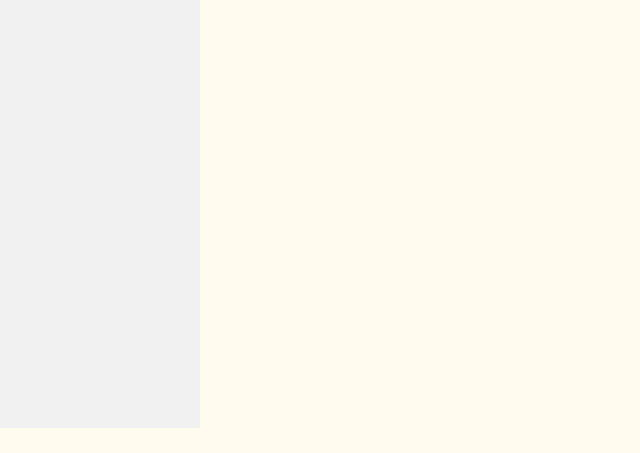
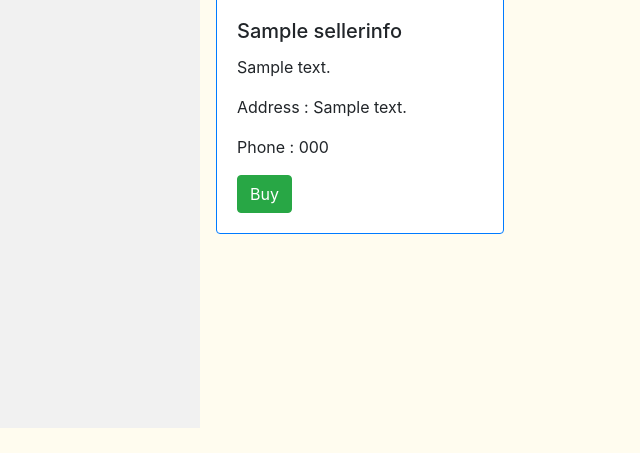
Before and after one commit to Michelle-Vava/ShareEats, a Django app: page /buyer/restaurants in a window 1280 px wide. Shown: the part 372-825 px from the top of the page, without its empty margins (0-640 px from the left). Run offline with Django 4.2, Linux system fonts and the light colour scheme; tables that the repository leaves empty hold one stand-in row (values such as "Sample post"); parts of the project's set-up code (start-up, migrations or seed data) failed here and were passed over; some libraries are stand-ins or nearby versions.

Commit message:
Restaurants dashboard finished.

```diff
--- a/develop/forms.py
+++ b/develop/forms.py
@@ -147,7 +147,7 @@ class SellerSettings(forms.ModelForm):
 class searchrestaurant(forms.Form):
     name = forms.CharField(max_length=100,
                            widget= forms.TextInput
-                           (attrs={'placeholder':'Restaurants or Dishes'}), required=True)
+                           (attrs={'placeholder':'Restaurants or Dishes'}), required=False, label='')
     loc = forms.CharField(max_length=100,
                            widget= forms.TextInput
-                           (attrs={'placeholder':'Location'}), required=False)
+                           (attrs={'placeholder':'Location'}), required=False, label='')
--- a/develop/templates/buyer/restaurants.html
+++ b/develop/templates/buyer/restaurants.html
@@ -1,16 +1,20 @@
 {%  extends 'buyer_dashboard_base.html' %}
 {% block content %}
 
+
     <ul class="nav justify-content-center">
-    <div>
-     <form class="form-inline my-2 my-lg-0", method="POST">
-         {% csrf_token %}
-            {{ form.as_p }}
-         <button class="btn btn-outline-success my-2 my-sm-0" type="submit">Search</button>
+    <form class="form-inline my-2 my-lg-0" method="post">
+
+    {% for field in form %}
+        {% csrf_token %}
+        <label>
+        <div class="fieldWrapper", style = "padding: 10px 15px;">
+            {{ field }}
+        </div>
+        </label>
+    {% endfor %}
+    <button class="btn btn-outline-success my-2 my-sm-0  " type="submit" >Search</button>
     </form>
-    <li class="nav-item">
-  </li>
-    </div>
     </ul>
 
 {% for i in list %}
@@ -18,11 +22,11 @@
 <div class="card-deck">
         <div class="card border-primary mb-3" style="max-width: 18rem;">
             {% load static %}
-            <img src="{% static 'develop/icreamnewlandscape.jpg' %}" alt="My image">
+            <img src="{% static 'develop/restaurant.jpg' %}" alt="My image">
             <div class="card-body">
-            <h5 class="card-title">{{ i.address }}</h5>
-                <p class="card-text-warning">$ {{ i.description }}</p>
-                <p class="card-text">Name : {{ i.businessname}}</p>
+            <h5 class="card-title">{{ i.businessname }}</h5>
+                <p class="card-text-warning">{{ i.description }}</p>
+                <p class="card-text">Address : {{ i.address}}</p>
                 <p class="card-text">Phone : {{ i.phone }}</p>
                 <a href="#" class="btn btn-success">Buy</a>
             </div>
--- a/develop/views.py
+++ b/develop/views.py
@@ -419,20 +419,27 @@ def cart(request):
 def restaurants(request):
     if request.method != "POST":
         form = searchrestaurant()
-
-        return render(request, "buyer/restaurants.html", {"form": form})
+        FinalList = SellerInfo.objects.all()
+        return render(request, "buyer/restaurants.html", {"form": form, "list": FinalList})
     elif request.method == "POST":
         filledform = searchrestaurant(request.POST)
-
-        prelistbyres = SellerInfo.objects.filter(businessname__icontains = filledform["name"].value(), address__icontains = filledform["loc"].value())
-        prelistbydish = Product.objects.filter(product__icontains = filledform["name"].value())
+        if filledform["name"].value() == "" and filledform["loc"].value() == "":
+            prelistbyres = SellerInfo.objects.all()
+        else:
+            prelistbyres = SellerInfo.objects.filter(businessname__icontains = filledform["name"].value(), address__icontains = filledform["loc"].value())
+        if filledform["name"].value()!="":
+            prelistbydish = Product.objects.filter(product__icontains = filledform["name"].value())
 
         listbydish = []
-        for i in prelistbydish:
-            listbydish.append(i.seller)
+        if filledform["name"].value()!="":
+            for i in prelistbydish:
+                if filledform["loc"].value() in i.seller.address:
+                    listbydish.append(i.seller)
         listbyres = []
         for i in prelistbyres:
             listbyres.append(i)
+        print(listbyres,"list by restaurant")
+        print(listbydish,"listbyloc")
         FinalList = listbyres + listbydish
         FinalList = list(dict.fromkeys(FinalList))
 
```
